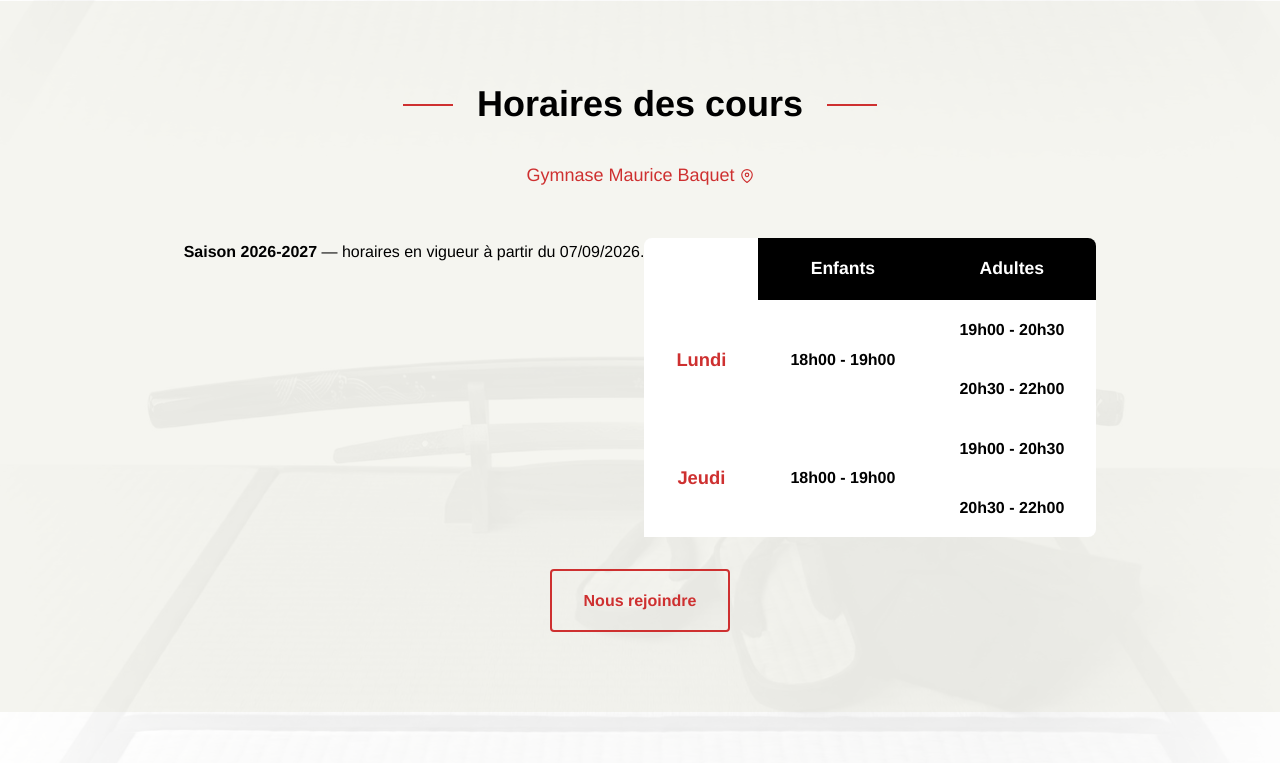
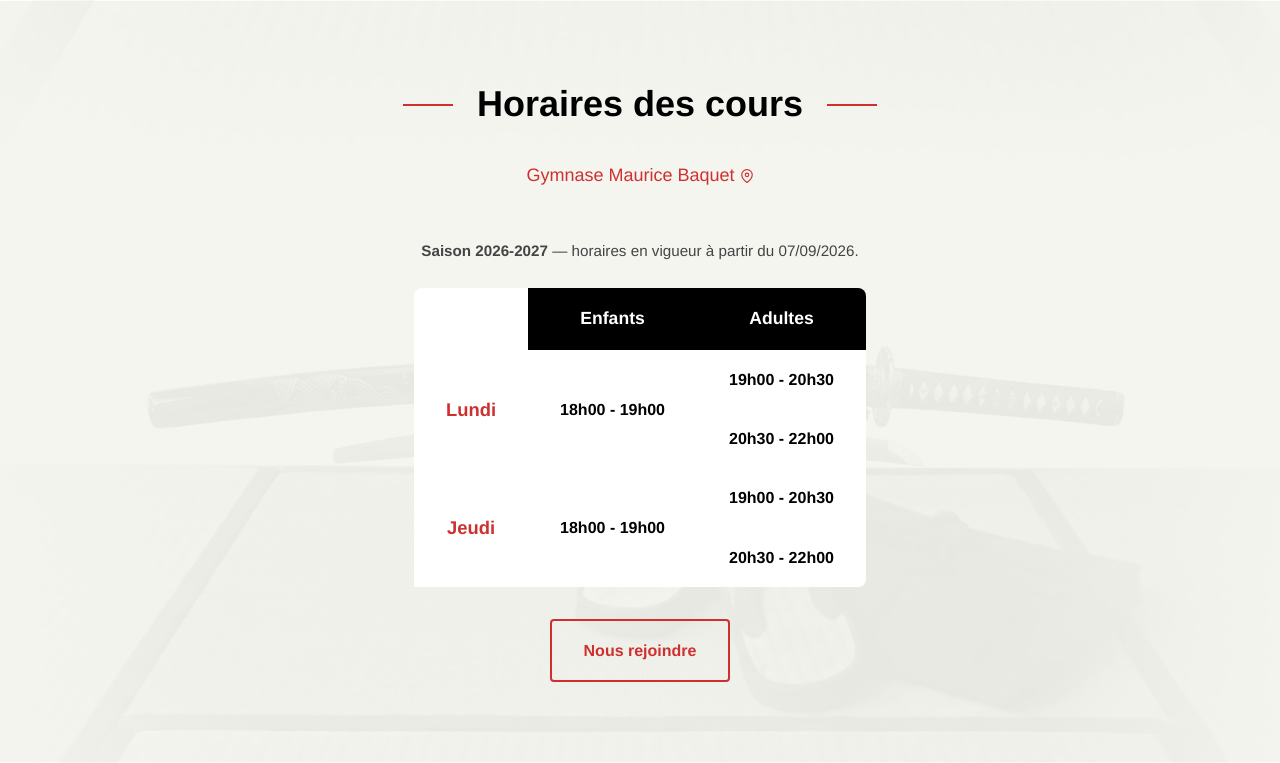
Before and after one commit to sebhuet/aikido-kannagara, a PHP site: page / in a window 1280 px wide. Shown: the part 1369-2132 px from the top of the page. Run offline with PHP 8.4, Linux system fonts and the light colour scheme.

Commit message:
Fix affichage : le libellé de saison s'affichait à côté du tableau d'horaires
.schedule-table-wrapper est en display:flex. Le paragraphe « Saison 2026-2027 —
horaires en vigueur à partir du 07/09/2026 » avait été placé DANS ce conteneur :
il devenait donc un élément flex, rendu en colonne à gauche du tableau au lieu
d'être au-dessus.

- Le libellé sort du wrapper (il le précède).
- Ajout de la classe .schedule-season dans style.css (centrée, discrète), avec
  un commentaire expliquant pourquoi elle ne doit pas retourner dans le wrapper.

Co-Authored-By: Claude Opus 4.8 (1M context) <noreply@anthropic.com>

```diff
--- a/htdocs/css/style.css
+++ b/htdocs/css/style.css
@@ -535,6 +535,15 @@ p {
 }
 
 /* ---------- Schedule Table ---------- */
+/* Libellé de saison : au-dessus du tableau, jamais DANS .schedule-table-wrapper
+   (qui est en flex : un <p> à l'intérieur se placerait à côté du tableau). */
+.schedule-season {
+  text-align: center;
+  margin-bottom: var(--spacing-md);
+  color: var(--color-text-light);
+  font-size: 0.95rem;
+}
+
 .schedule-table-wrapper {
   display: flex;
   justify-content: center;
--- a/htdocs/includes/horaires.php
+++ b/htdocs/includes/horaires.php
@@ -10,12 +10,15 @@ $c = club_data();
 $s = $c['schedule'];
 $saisonDebut = !empty($c['seasonStart']) ? date('d/m/Y', strtotime($c['seasonStart'])) : null;
 ?>
-<div class="schedule-table-wrapper">
 <?php if ($saisonDebut): ?>
+<?php /* Le libellé reste HORS de .schedule-table-wrapper : ce conteneur est en
+         display:flex, un paragraphe placé dedans se retrouverait affiché en
+         colonne, à côté du tableau au lieu d'être au-dessus. */ ?>
 <p class="schedule-season">
     <strong>Saison <?= htmlspecialchars($c['season']) ?></strong> — horaires en vigueur à partir du <?= htmlspecialchars($saisonDebut) ?>.
 </p>
 <?php endif; ?>
+<div class="schedule-table-wrapper">
 <table class="schedule-table">
     <thead>
         <tr>
```
